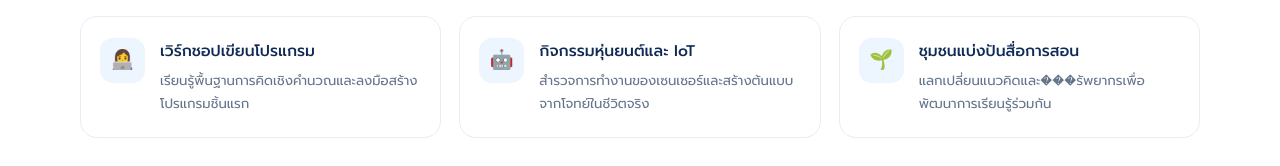
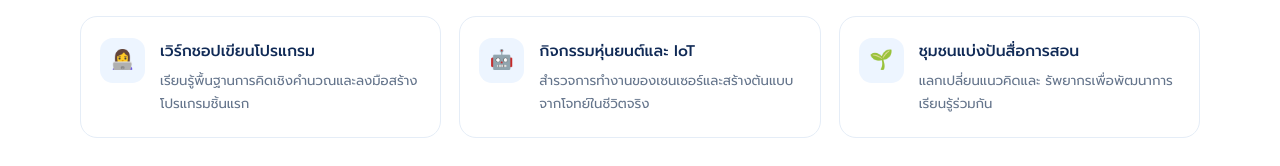
Before and after one commit to tr32253-svg/e-portfolio, a plain HTML site: page index.html in a window 1280 px wide. Shown: the part 2407-2573 px from the top of the page. Drawn offline with Linux system fonts and the light colour scheme.

Commit message:
Add files via upload

```diff
--- a/index.html
+++ b/index.html
@@ -259,7 +259,7 @@
         <div class="activity-list">
           <article class="activity-card reveal"><div class="activity-icon" aria-hidden="true">👩‍💻</div><div><h3>เวิร์กชอปเขียนโปรแกรม</h3><p>เรียนรู้พื้นฐานการคิดเชิงคำนวณและลงมือสร้างโปรแกรมชิ้นแรก</p></div></article>
           <article class="activity-card reveal"><div class="activity-icon" aria-hidden="true">🤖</div><div><h3>กิจกรรมหุ่นยนต์และ IoT</h3><p>สำรวจการทำงานของเซนเซอร์และสร้างต้นแบบจากโจทย์ในชีวิตจริง</p></div></article>
-          <article class="activity-card reveal"><div class="activity-icon" aria-hidden="true">🌱</div><div><h3>ชุมชนแบ่งปันสื่อการสอน</h3><p>แลกเปลี่ยนแนวคิดและ���รัพยากรเพื่อพัฒนาการเรียนรู้ร่วมกัน</p></div></article>
+          <article class="activity-card reveal"><div class="activity-icon" aria-hidden="true">🌱</div><div><h3>ชุมชนแบ่งปันสื่อการสอน</h3><p>แลกเปลี่ยนแนวคิดและ   รัพยากรเพื่อพัฒนาการเรียนรู้ร่วมกัน</p></div></article>
         </div>
       </div>
     </section>
```
